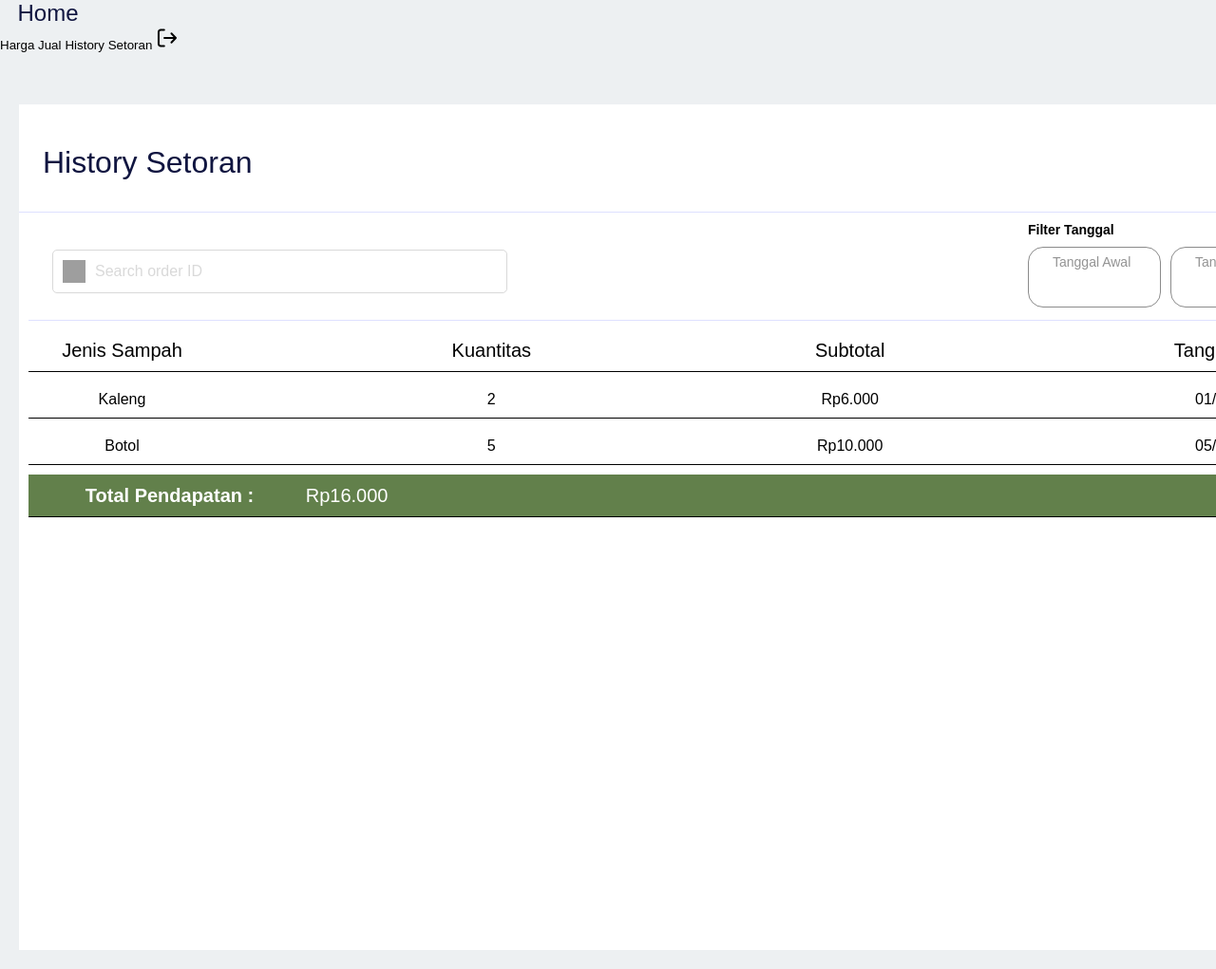
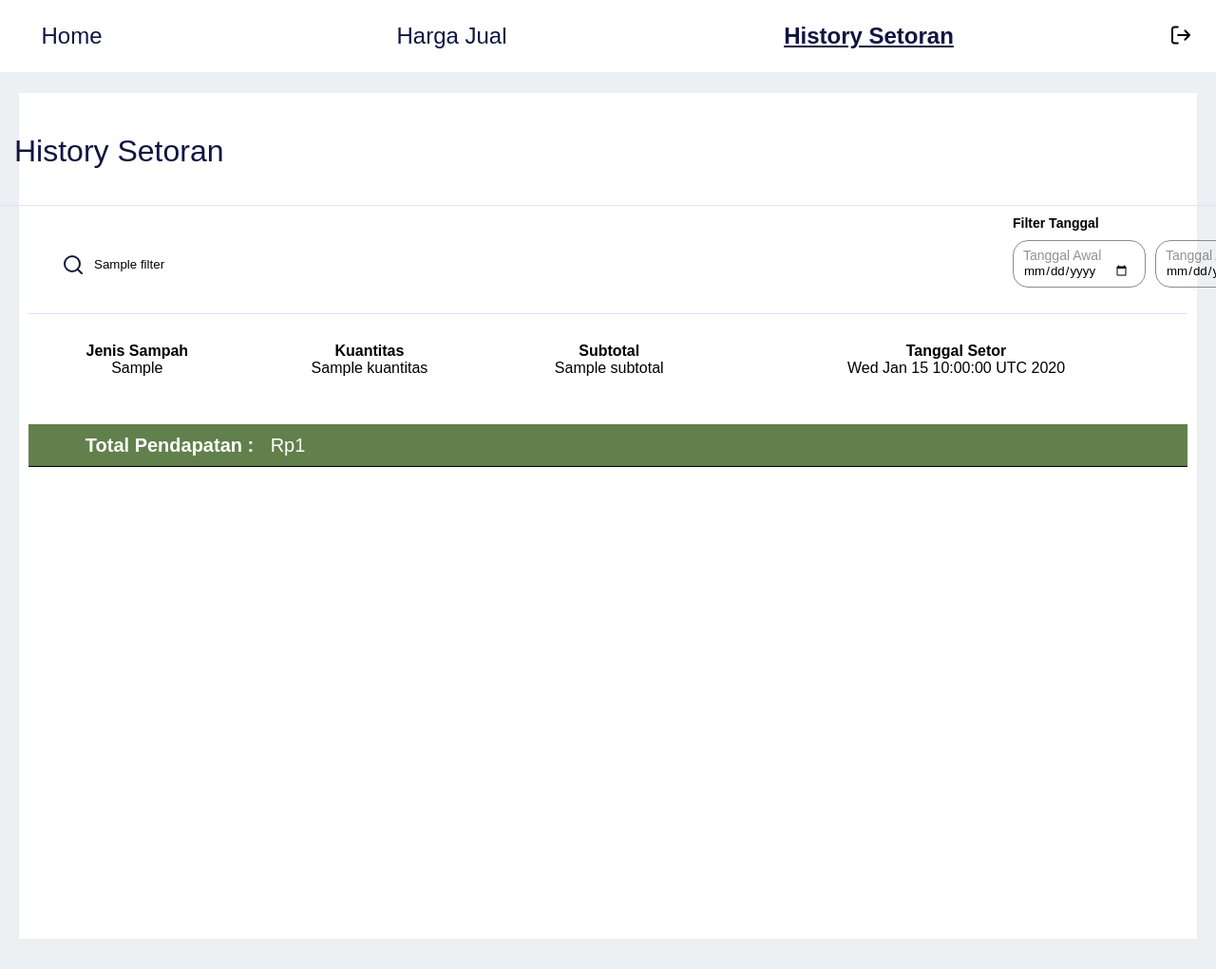
Before and after one commit to tiffany78/GreenCycle, a Spring app: template src/main/resources/templates/user/HistorySetoran/index.html in a window 1280 px wide. Shown: the whole page at 95% size. Run offline with Thymeleaf, Linux system fonts and the light colour scheme; the template is opened without the code that fills it: most values are stand-ins (such as "Sample title", 1, 10 or a date in 2020); data that the repository does not hold is empty; some of the project's set-up classes (security, data sources, template engines, error pages and the like) are left out, and stand-ins take their place; database files in the repository are not loaded; grey boxes are pictures that could not be loaded.

Commit message:
Menambahkan HistorySetoranMember

```diff
--- a/src/main/resources/static/css/User/HistorySetoran/style.css
+++ b/src/main/resources/static/css/User/HistorySetoran/style.css
@@ -1,55 +1,28 @@
 .html-b-history-setoran,
 .html-b-history-setoran * {
   box-sizing: border-box;
+  font-family: "Poppins-Regular", sans-serif;
 }
 .html-b-history-setoran {
   background: #edf0f2;
   height: 1021px;
   position: relative;
-  box-shadow: 0px 0px 0px 0px rgba(0, 0, 0, 0.1),
-    0px 40px 87px 0px rgba(0, 0, 0, 0.1),
-    0px 159px 159px 0px rgba(0, 0, 0, 0.09),
-    1px 357px 214px 0px rgba(0, 0, 0, 0.05),
-    1px 635px 254px 0px rgba(0, 0, 0, 0.01),
-    2px 992px 278px 0px rgba(0, 0, 0, 0);
   overflow: hidden;
 }
-.section {
-  border-radius: 0px 0px 20px 20px;
-  display: flex;
-  flex-direction: row;
-  gap: 0px;
-  align-items: flex-start;
-  justify-content: center;
-  width: 1440px;
-  height: 931px;
-  position: absolute;
-  left: 0px;
-  top: 90px;
-}
-.section2 {
-  padding: 20px;
-  display: flex;
-  flex-direction: column;
-  gap: 25px;
-  align-items: center;
-  justify-content: flex-start;
-  align-self: stretch;
-  flex-shrink: 0;
-  width: 1440px;
-  position: relative;
-}
-.order-container {
+.body {
   background: #ffffff;
-  padding: 10px;
+  padding: 15px 10px 15px 10px;
   display: flex;
   flex-direction: column;
   gap: 10px;
   align-items: center;
   justify-content: flex-start;
-  flex: 1;
-  width: 1400px;
-  position: relative;
+  width: auto;
+  height: 891px;
+  position: absolute;
+  left: 20px;
+  right : 20px;
+  top: 98px;
 }
 .judul-page {
   border-style: solid;
@@ -61,11 +34,11 @@
   align-items: center;
   justify-content: space-between;
   flex-shrink: 0;
-  width: 1400px;
+  width: 1326px;
   height: 104px;
   position: relative;
 }
-.history-setoran {
+.data-sampah {
   color: #101540;
   text-align: center;
   font-family: "Poppins-Medium", sans-serif;
@@ -76,6 +49,24 @@
   align-items: center;
   justify-content: center;
 }
+.button {
+  display: flex;
+  flex-direction: row;
+  gap: 10px;
+  align-items: center;
+  justify-content: flex-start;
+  flex-shrink: 0;
+  width: 522px;
+  position: relative;
+}
+.div {
+  flex-shrink: 0;
+  width: 14px;
+  height: 14px;
+  position: relative;
+  overflow: visible;
+}
+
 .fitur {
   border-style: solid;
   border-color: #dee1ff;
@@ -83,7 +74,7 @@
   padding: 10px 25px 10px 25px;
   display: flex;
   flex-direction: row;
-  gap: 542px;
+  gap: 526px;
   align-items: center;
   justify-content: flex-start;
   align-self: stretch;
@@ -91,11 +82,8 @@
   height: 104px;
   position: relative;
 }
+
 .search-bar {
-  border-radius: 5px;
-  border-style: solid;
-  border-color: #d9d9d9;
-  border-width: 1px;
   padding: 10px;
   display: flex;
   flex-direction: row;
@@ -107,6 +95,7 @@
   position: relative;
   overflow: hidden;
 }
+
 .search {
   flex-shrink: 0;
   width: 24px;
@@ -114,17 +103,7 @@
   position: relative;
   overflow: visible;
 }
-.search-order-id {
-  color: #d9d9d9;
-  text-align: center;
-  font-family: "Poppins-Regular", sans-serif;
-  font-size: 16px;
-  font-weight: 400;
-  position: relative;
-  display: flex;
-  align-items: center;
-  justify-content: center;
-}
+
 .filter-tgl {
   flex-shrink: 0;
   width: 305px;
@@ -132,6 +111,7 @@
   position: relative;
   overflow: hidden;
 }
+
 .akhir {
   background: rgba(255, 255, 255, 0);
   border-radius: 16px;
@@ -140,11 +120,12 @@
   border-width: 1px;
   padding: 0px 10px 0px 10px;
   width: 140px;
-  height: 64px;
+  height: 50px;
   position: absolute;
   left: 156px;
   top: 26px;
 }
+
 .tanggal-akhir {
   color: rgba(40, 40, 40, 0.5);
   text-align: left;
@@ -156,9 +137,9 @@
   font-size: var(--tablet-body-body-2-font-size, 14px);
   font-weight: var(--tablet-body-body-2-font-weight, 400);
   position: absolute;
-  left: 25px;
   top: 7px;
 }
+
 .awal {
   background: rgba(255, 255, 255, 0);
   border-radius: 16px;
@@ -167,11 +148,12 @@
   border-width: 1px;
   padding: 0px 10px 0px 10px;
   width: 140px;
-  height: 64px;
+  height: 50px;
   position: absolute;
   left: 6px;
   top: 26px;
 }
+
 .tanggal-awal {
   color: rgba(40, 40, 40, 0.5);
   text-align: left;
@@ -183,9 +165,9 @@
   font-size: var(--tablet-body-body-2-font-size, 14px);
   font-weight: var(--tablet-body-body-2-font-weight, 400);
   position: absolute;
-  left: 25px;
   top: 7px;
 }
+
 .filter-tanggal {
   color: #000000;
   text-align: left;
@@ -198,142 +180,83 @@
   width: 100px;
   height: 15px;
 }
-.header-judul-sampah {
-  border-style: solid;
-  border-color: #000000;
-  border-width: 0px 0px 1px 0px;
+
+.header2 {
+  background: #ffffff;
   padding: 10px 25px 10px 25px;
   display: flex;
   flex-direction: row;
   align-items: center;
   justify-content: space-between;
-  align-self: stretch;
-  flex-shrink: 0;
-  position: relative;
+  width: 100%;
+  height: 76px;
+  position: fixed;
+  top: 0px;
 }
-.jenis-sampah {
-  color: #000000;
+.home {
+  color: #101540;
   text-align: center;
   font-family: "Poppins-Regular", sans-serif;
-  font-size: 20px;
+  font-size: 24px;
   font-weight: 400;
   position: relative;
-  width: 147px;
+  width: 101px;
   display: flex;
   align-items: center;
   justify-content: center;
 }
-.kuantitas {
-  color: #000000;
+.history-setoran2 {
+  color: #101540;
   text-align: center;
-  font-family: "Poppins-Regular", sans-serif;
-  font-size: 20px;
-  font-weight: 400;
+  font-family: "Poppins-Bold", sans-serif;
+  font-size: 24px;
+  font-weight: 700;
+  text-decoration: underline;
   position: relative;
-  width: 124.13px;
+  width: 179px;
   display: flex;
   align-items: center;
   justify-content: center;
 }
-.subtotal {
-  color: #000000;
+.data-sampah2 {
+  color: #101540;
   text-align: center;
   font-family: "Poppins-Regular", sans-serif;
-  font-size: 20px;
+  font-size: 24px;
   font-weight: 400;
   position: relative;
-  width: 124.13px;
+  width: 245px;
   display: flex;
   align-items: center;
   justify-content: center;
 }
-.tgl {
-  color: #000000;
+
+.logout {
+  flex-shrink: 0;
+  width: 24px;
+  height: 24px;
+  position: relative;
+  overflow: visible;
+}
+input.searchSampah{
+  width: 400px;
+  height: 30px;
+  padding-left: 5px;
+}
+.history-setoran {
+  color: #101540;
   text-align: center;
-  font-family: "Poppins-Regular", sans-serif;
-  font-size: 20px;
-  font-weight: 400;
-  position: relative;
-  width: 175px;
+  font-family: "Poppins-Medium", sans-serif;
+  font-size: 32px;
+  font-weight: 500;
+  position: absolute;
+  left: 38px;
+  top: 28px;
   display: flex;
   align-items: center;
   justify-content: center;
 }
-.isi-sampah-1 {
-  border-style: solid;
-  border-color: #000000;
-  border-width: 0px 0px 1px 0px;
-  padding: 10px 25px 10px 25px;
-  display: flex;
-  flex-direction: row;
-  align-items: center;
-  justify-content: space-between;
-  align-self: stretch;
-  flex-shrink: 0;
-  position: relative;
-}
-.id {
-  color: #000000;
-  text-align: center;
-  font-family: "Poppins-Regular", sans-serif;
-  font-size: 16px;
-  font-weight: 400;
-  position: relative;
-  width: 147px;
-  display: flex;
-  align-items: center;
-  justify-content: center;
-}
-.id2 {
-  color: #000000;
-  text-align: center;
-  font-family: "Poppins-Regular", sans-serif;
-  font-size: 16px;
-  font-weight: 400;
-  position: relative;
-  width: 124.13px;
-  display: flex;
-  align-items: center;
-  justify-content: center;
-}
-._20-000 {
-  color: #000000;
-  text-align: center;
-  font-family: "Poppins-Regular", sans-serif;
-  font-size: 16px;
-  font-weight: 400;
-  position: relative;
-  width: 124.13px;
-  display: flex;
-  align-items: center;
-  justify-content: center;
-}
-.id3 {
-  color: #000000;
-  text-align: center;
-  font-family: "Poppins-Regular", sans-serif;
-  font-size: 16px;
-  font-weight: 400;
-  position: relative;
-  width: 175px;
-  display: flex;
-  align-items: center;
-  justify-content: center;
-}
-.isi-sampah-2 {
-  border-style: solid;
-  border-color: #000000;
-  border-width: 0px 0px 1px 0px;
-  padding: 10px 25px 10px 25px;
-  display: flex;
-  flex-direction: row;
-  align-items: center;
-  justify-content: space-between;
-  align-self: stretch;
-  flex-shrink: 0;
-  position: relative;
-}
-.subtotal2 {
+.rekapan {
   background: #62804b;
   border-style: solid;
   border-color: #000000;
@@ -348,7 +271,8 @@
   flex-shrink: 0;
   position: relative;
 }
-.id4 {
+
+.total {
   color: #ffffff;
   text-align: center;
   font-family: "Poppins-Bold", sans-serif;
@@ -361,7 +285,8 @@
   align-items: center;
   justify-content: center;
 }
-.id5 {
+
+.nominal {
   color: #ffffff;
   text-align: center;
   font-family: "Poppins-Regular", sans-serif;
@@ -373,61 +298,41 @@
   display: flex;
   align-items: center;
   justify-content: center;
+  padding-right: 850px;
 }
-.header {
-  background: #ffffff;
-  padding: 10px 25px 10px 25px;
-  display: flex;
-  flex-direction: row;
-  align-items: center;
-  justify-content: space-between;
-  width: 1440px;
-  height: 76px;
-  position: sticky;
-  right: 0px;
-  top: 0px;
+/* INI CSS TABLE (sampai bawah) */
+.rekapan {
+  width: 100%;
+  margin: 20px auto;
+  border-collapse: collapse;
+  text-align: center;
+  }
+.member-table {
+  width: 100%;
+  margin: 20px auto;
+  border-collapse: collapse;
+  text-align: center;
 }
-.home {
-  color: #101540;
+.data-table {
+  width: 100%;
+  margin: 20px auto;
+  border-collapse: collapse;
   text-align: center;
-  font-family: "Poppins-Regular", sans-serif;
-  font-size: 24px;
+}
+
+.data-table th,
+.data-table td {
+  border: 1px solid #ddd;
+  padding: 10px;
+  font-size: 16px;
   font-weight: 400;
-  position: relative;
-  width: 101px;
-  display: flex;
-  align-items: center;
-  justify-content: center;
 }
-.data-sampah {
-  color: #101540;
-  text-align: center;
-  font-family: "Poppins-Regular", sans-serif;
-  font-size: 24px;
-  font-weight: 400;
-  position: relative;
-  width: 179px;
-  display: flex;
-  align-items: center;
-  justify-content: center;
+
+.data-table th {
+  background-color: #f4f4f4;
+  font-size: 18px;
 }
-.informasi-member {
-  color: #101540;
-  text-align: center;
-  font-family: "Poppins-Bold", sans-serif;
-  font-size: 24px;
-  font-weight: 700;
-  text-decoration: underline;
-  position: relative;
-  width: 245px;
-  display: flex;
-  align-items: center;
-  justify-content: center;
+
+.data-table tbody tr:hover {
+  background-color: #f1f1f1;
 }
-.logout-02 {
-  flex-shrink: 0;
-  width: 24px;
-  height: 24px;
-  position: relative;
-  overflow: visible;
-}
--- /dev/null
+++ b/src/main/resources/static/js/User/HistorySetoran/scripts.js
@@ -0,0 +1,17 @@
+document.addEventListener('DOMContentLoaded', () => {
+    // Add event listener to each "Edit" button
+    const editButtons = document.querySelectorAll('.edit-button');
+
+    editButtons.forEach(button => {
+      button.addEventListener('click', (event) => {
+        const setoranId = button.getAttribute('data-id');  // Get setoran ID from button
+        toggleSetoranDetails(event.target.closest('tr'), setoranId);  // Call the function to toggle details
+      });
+    });
+    document.getElementById('filterInput').addEventListener('keydown', function (event) {
+      if (event.key === 'Enter') {
+          event.preventDefault();
+          document.getElementById('filterForm').submit();
+      }
+  });
+  });
--- a/src/main/resources/templates/user/HistorySetoran/index.html
+++ b/src/main/resources/templates/user/HistorySetoran/index.html
@@ -1,99 +1,95 @@
 <!DOCTYPE html>
-<html lang="en">
+<html xmlns:th="http://www.thymeleaf.org">
+
 <head>
   <meta charset="UTF-8">
   <meta http-equiv="X-UA-Compatible" content="IE=edge">
   <meta name="viewport" content="width=device-width, initial-scale=1.0">
-  <link rel="stylesheet" href="./vars.css">
-  <link rel="stylesheet" href="./style.css">
-
-
+  <link rel="stylesheet" href="/css/User/HistorySetoran/style.css">
+  <link rel="stylesheet" href="/css/User/HistorySetoran/vars.css">
+  <script src="/js/user/HistorySetoran/scripts.js" defer></script>
   <style>
-   a,
-   button,
-   input,
-   select,
-   h1,
-   h2,
-   h3,
-   h4,
-   h5,
-   * {
+    a, button, input, select, h1, h2, h3, h4, h5, * {
       box-sizing: border-box;
       margin: 0;
       padding: 0;
       border: none;
       text-decoration: none;
       background: none;
-
       -webkit-font-smoothing: antialiased;
     }
-
     menu, ol, ul {
       list-style-type: none;
       margin: 0;
       padding: 0;
     }
   </style>
-  <title>Document</title>
+  <title>Setoran Sampah Member</title>
 </head>
+
 <body>
   <div class="html-b-history-setoran">
-    <div class="section">
-      <div class="section2">
-        <div class="order-container">
+    <div class="body">
       <div class="judul-page">
         <div class="history-setoran">History Setoran</div>
       </div>
-          <div class="fitur">
+
+      <!-- FILTER -->
+      <form method="GET" action="/user/HistorySetoran" id="filterForm" class="fitur">
         <div class="search-bar">
-              <img class="search" src="search0.svg" />
-              <div class="search-order-id">Search order ID</div>
+          <img class="search" src="/images/User/search0.svg" />
+          <input id="filterInput" type="text" name="filter" class="frame" th:value="${filter}" placeholder="Cari Nama Sampah" />
         </div>
         <div class="filter-tgl">
+          <div class="awal">
+            <div class="tanggal-awal">
+              Tanggal Awal
+              <input type="date" name="tgl_awal" th:value="${tgl_awal}" onchange="this.form.submit()" />
+            </div>
+          </div>
           <div class="akhir">
-                <div class="tanggal-akhir">Tanggal Akhir</div>
+            <div class="tanggal-akhir">
+              Tanggal Akhir
+              <input type="date" name="tgl_akhir" th:value="${tgl_akhir}" onchange="this.form.submit()" />
             </div>
-              <div class="awal">
-                <div class="tanggal-awal">Tanggal Awal</div>
           </div>
           <div class="filter-tanggal">Filter Tanggal</div>
         </div>
-          </div>
-          <div class="header-judul-sampah">
-            <div class="jenis-sampah">Jenis Sampah</div>
-            <div class="kuantitas">Kuantitas</div>
-            <div class="subtotal">Subtotal</div>
-            <div class="tgl">Tanggal Setor</div>
-          </div>
-          <div class="isi-sampah-1">
-            <div class="id">Kaleng</div>
-            <div class="id2">2</div>
-            <div class="_20-000">Rp6.000</div>
-            <div class="id3">01/11/2024</div>
-          </div>
-          <div class="isi-sampah-2">
-            <div class="id">Botol</div>
-            <div class="id2">5</div>
-            <div class="_20-000">Rp10.000</div>
-            <div class="id3">05/11/2024</div>
-          </div>
-          <div class="subtotal2">
-            <div class="id4">Total Pendapatan :</div>
-            <div class="id5">Rp16.000</div>
+      </form>
+
+      <table class="member-table">
+        <thead>
+          <tr>
+            <th>Jenis Sampah</th>
+            <th>Kuantitas</th>
+            <th>Subtotal</th>
+            <th>Tanggal Setor</th>
+          </tr>
+        </thead>
+        <tbody>
+          <tr th:each="item : ${setoranList}">
+              <td th:text="${item.jenisSampah}"></td>
+              <td th:text="${item.kuantitas}"></td>
+              <td th:text="${item.subtotal}"></td>
+              <td th:text="${item.tanggal}"></td>
+          </tr>
+        </tbody>
+      </table>
+
+      <div class="rekapan">
+        <div class="total">Total Pendapatan :</div>
+        <div class="nominal" th:text="'Rp' + ${totalPendapatan}"></div>
       </div>
     </div>
   </div>
-    </div>
+
   <div class="header2">
     <button class="home" th:onclick="'window.location.href=\'/user/LandingPage\''">Home</button>
     <button class="data-sampah2" th:onclick="'window.location.href=\'/user/DataSampah\''">Harga Jual</button>
-      <button class="data-sampah2" th:onclick="'window.location.href=\'/user/HistorySetoran\''">History Setoran</button>
+    <button class="history-setoran2" th:onclick="'window.location.href=\'/user/HistorySetoran\''">History Setoran</button>
     <button th:onclick="'window.location.href=\'/login\''">
-        <img class="logout" src="/images/user/logout-020.svg" />
+      <img class="logout" src="/images/User/logout-020.svg" />
     </button>
   </div>
-  </div>
-
 </body>
 </html>
```
Also changed, not shown: src/main/java/com/manpro/greencycle/User/HistorySetoran/HistorySampah.java (added, +18 -0 lines), src/main/java/com/manpro/greencycle/User/HistorySetoran/HistorySampahRepository.java (added, +7 -0 lines), src/main/java/com/manpro/greencycle/User/HistorySetoran/HistorySetoranController.java (added, +36 -0 lines), src/main/java/com/manpro/greencycle/User/HistorySetoran/JDBCHistoryRepository.java (added, +61 -0 lines), src/main/java/com/manpro/greencycle/User/HistorySetoran/User.java (added, +13 -0 lines). Lines whose indentation alone changed are shown as unchanged.
